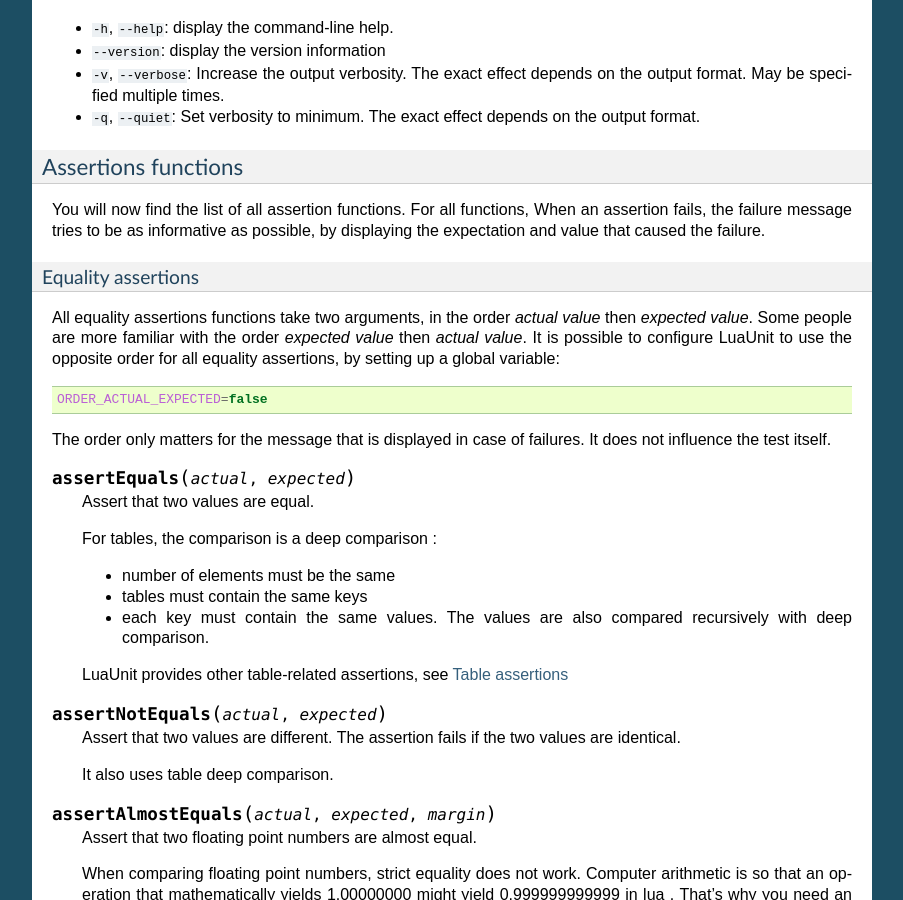
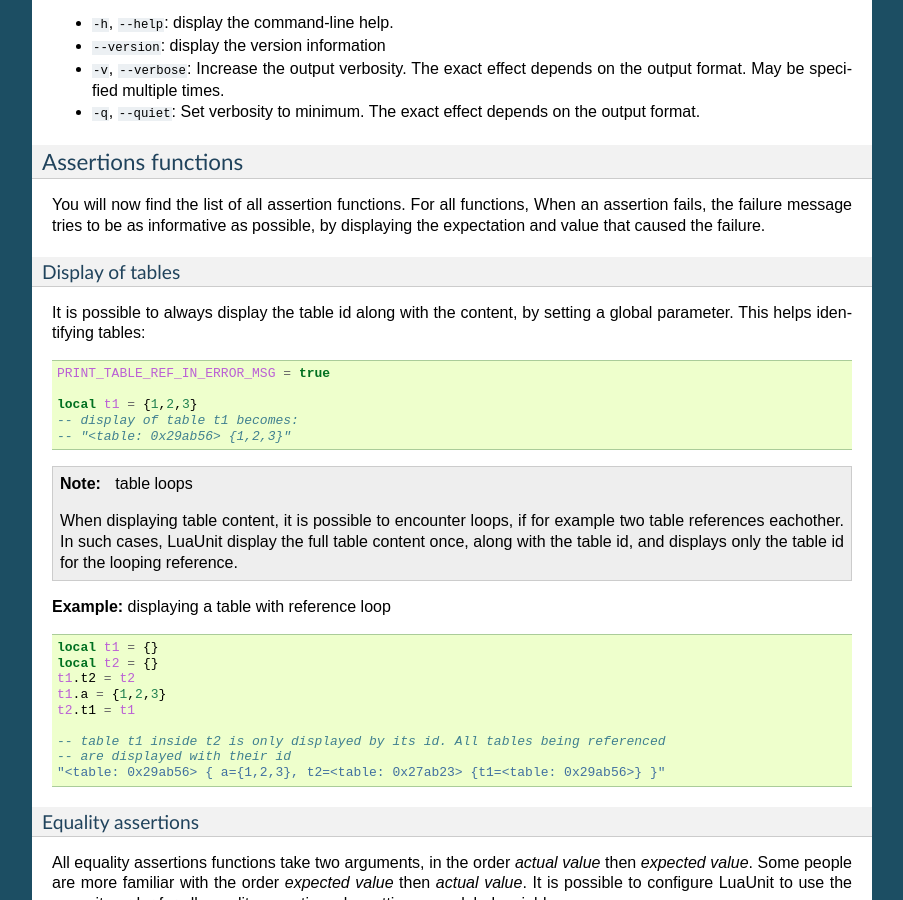
Before and after one commit to bluebird75/luaunit, a Sphinx documentation site: the page built from doc/index.rst, in a window 1280 px wide and 900 px high, scrolled down 7997 px. Shown: the whole window, without its empty margins (198-1101 px from the left). Built offline with Sphinx 7.4.7, drawn with Linux system fonts in a browser that asks for light colours; some of the changed text lies outside the part shown.

Commit message:
Document officially the parameter PRINT_TABLE_REF_IN_ERROR_MSG

```diff
--- a/doc/index.rst
+++ b/doc/index.rst
@@ -508,6 +509,43 @@
 =====================
 You will now find the list of all assertion functions. For all functions, When an assertion fails, the failure
 message tries to be as informative as possible, by displaying the expectation and value that caused the failure.
+
+Display of tables
+------------------
+
+It is possible to always display the table id along with the content, by setting a global parameter. This
+helps identifying tables:
+
+.. code-block:: lua
+
+    PRINT_TABLE_REF_IN_ERROR_MSG = true
+
+    local t1 = {1,2,3}
+    -- display of table t1 becomes:
+    -- "<table: 0x29ab56> {1,2,3}"
+
+
+.. Note :: table loops
+
+    When displaying table content, it is possible to encounter loops, if for example two table references eachother. In such
+    cases, LuaUnit display the full table content once, along with the table id, and displays only the table id for the looping
+    reference.
+
+**Example:** displaying a table with reference loop
+
+.. code-block:: lua
+
+    local t1 = {}
+    local t2 = {}
+    t1.t2 = t2
+    t1.a = {1,2,3}
+    t2.t1 = t1
+
+    -- table t1 inside t2 is only displayed by its id. All tables being referenced
+    -- are displayed with their id
+    "<table: 0x29ab56> { a={1,2,3}, t2=<table: 0x27ab23> {t1=<table: 0x29ab56>} }"
+
+
 
 .. _assert-equality:
 
```
Also changed, not shown: other parts of doc/index.rst (+2 -1 lines).
